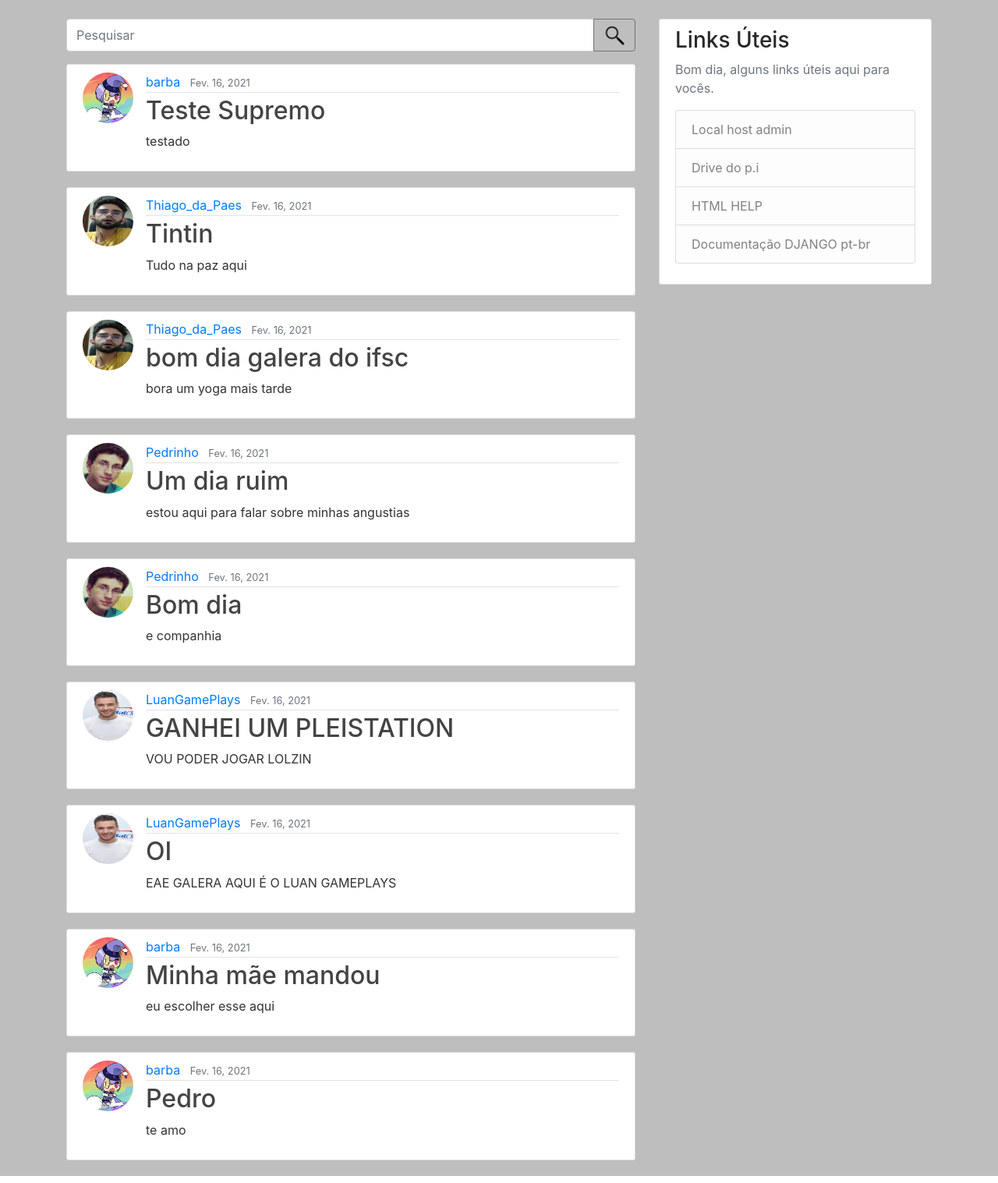
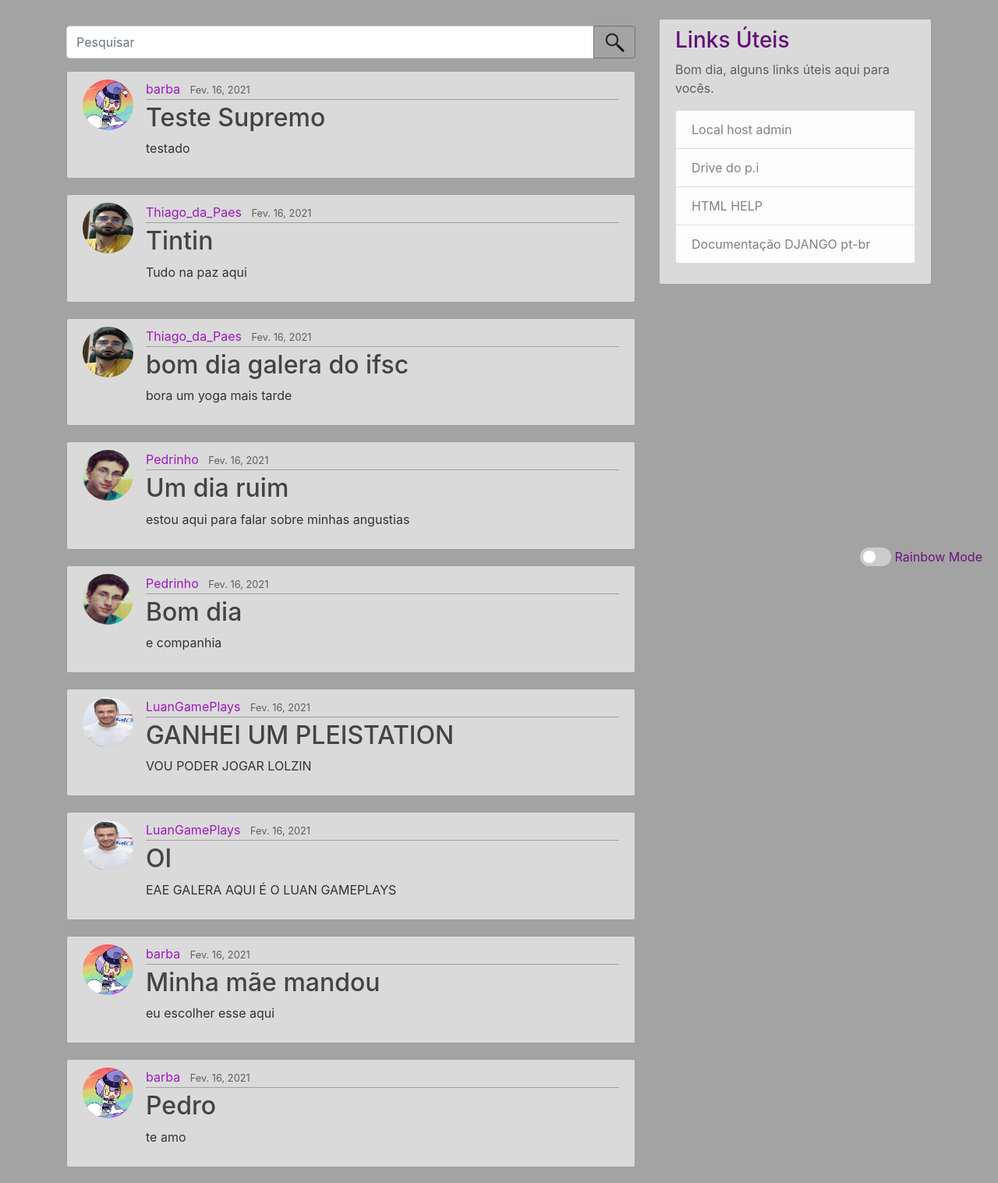
Before and after one commit to BarbaraMafra/Flowter, a Django app: page / in a window 1280 px wide. Shown: the part 56-1573 px from the top of the page at 78% size. Run offline with Django 3.2, Linux system fonts and the light colour scheme; data comes from the database, SQL or seed files in the repository; both versions use the stored data as it was after the commit; some libraries are stand-ins or nearby versions.

Commit message:
Rainbow Mode + Design CSS

```diff
--- a/blog/static/blog/main.css
+++ b/blog/static/blog/main.css
@@ -1,5 +1,5 @@
 body {
-  background: #bebebe;
+  background: #a3a3a3;
   color: #333333;
   margin-top: 5rem;
 }
@@ -7,7 +7,7 @@ body {
 
 
 h1, h2, h3, h4, h5, h6 {
-  color: #272727;
+  color: #631077;
 }
 
 ul {
@@ -31,9 +31,9 @@ ul {
 }
 
 .content-section {
-  background: #ffffff;
+  background: #dadada;
   padding: 10px 20px;
-  border: 1px solid #dddddd;
+  border: 1px solid #a0a0a0;
   border-radius: 3px;
   margin-bottom: 20px;
 }
@@ -43,7 +43,7 @@ ul {
 }
 
 a.article-title:hover {
-  color: #428bca;
+  color: #6f1286;
   text-decoration: none;
 }
 
@@ -60,11 +60,11 @@ a.article-title:hover {
 .article-metadata {
   padding-bottom: 1px;
   margin-bottom: 4px;
-  border-bottom: 1px solid #e3e3e3
+  border-bottom: 1px solid #a0a0a0
 }
 
 .article-metadata a:hover {
-  color: #333;
+  color: rgb(51, 51, 51);
   text-decoration: none;
 }
 
@@ -103,3 +103,49 @@ a.article-title:hover {
 .img-profile:hover {
   box-shadow: 0 0 0 0.2rem rgba(255, 255, 255, 0.5)
 }
+
+a {
+  color: #a018c2;
+
+}
+
+a:hover {
+  color: #b41dda;
+}
+a.mr-2:hover{
+  color: #8714a3;
+}
+
+.text-muted {
+  color: #5f5f5f!important;
+}
+
+.border-bottom {
+  border-bottom: 1px solid #a0a0a0!important;
+}
+
+.btn-outline-info {
+  color: #a018c2;
+  background-color: #afafaf;
+  background-image: none;
+  border-color: #a018c2;
+}
+
+.btn-outline-info:hover {
+  background-color: #a018c2;
+  border-color: #a018c2;
+
+}
+.form-control:hover {
+  box-shadow: 0 0 0 0.2rem rgba(195, 0, 255, 0.5);
+}
+
+.form-control:focus {
+  box-shadow: 0 0 0 0.2rem rgba(195, 0, 255, 0.5);
+  border-color: #a018c2;
+}
+
+input.form-control-file:hover{
+  color: #b41dda;
+
+}
--- a/blog/templates/blog/home.html
+++ b/blog/templates/blog/home.html
@@ -1,5 +1,76 @@
 {% extends "blog/base.html" %}
 {% block content %}
+<style>
+  .switch {
+    position: relative;
+    display: inline-block;
+    width: 40px;
+    height: 24px;
+  }
+
+  .switch input {
+    opacity: 0;
+    width: 0;
+    height: 0;
+  }
+
+  .slider {
+    position: absolute;
+    cursor: pointer;
+    top: 0;
+    left: 0;
+    right: 0;
+    bottom: 0;
+    background-color: #ccc;
+    -webkit-transition: .4s;
+    transition: .4s;
+  }
+
+  .slider:before {
+    position: absolute;
+    content: "";
+    height: 16px;
+    width: 16px;
+    left: 4px;
+    bottom: 4px;
+    background-color: white;
+    -webkit-transition: .4s;
+    transition: .4s;
+  }
+
+  input:checked + .slider {
+    background-color: #a018c2;
+  }
+
+  input:focus + .slider {
+    box-shadow: 0 0 1px #a018c2;
+  }
+
+  input:checked + .slider:before {
+    -webkit-transform: translateX(16px);
+    -ms-transform: translateX(16px);
+    transform: translateX(16px);
+  }
+
+  /* Rounded sliders */
+  .slider.round {
+    border-radius: 34px;
+  }
+
+  .slider.round:before {
+    border-radius: 50%;
+  }
+  </style>
+<div id="diva" class="col-auto my-1">
+  <div style="position:fixed;bottom:0;right:0;padding:10px;padding-right:20px">
+    <label class="switch">
+      <input type="checkbox" name="tester" id="tester" onclick="displayContent(posts)">
+      <span class="slider round"></span>
+    </label>
+    <span style="color:#6b1281">
+  Rainbow Mode</span>
+  </div>
+</div>
 <div class="input-group mb-3">
   <input id="searchbar" name="searchbar" type="text" class="form-control" placeholder="Pesquisar" aria-label="Pesquisar" aria-describedby="basic-addon2">
   <div class="input-group-append">
@@ -21,22 +92,63 @@
           'url_post' : `{% url 'post-detail' post.id %}`
         },
         {% endfor %}
-      ]; // bloquinho de posts da galera
-      displayContent(posts); // mostra tudo (post)
-      searchbar.addEventListener('keyup', (e) => {  //verifica a teclinha teclada no pc
-        const searchString = e.target.value.toLowerCase(); // termo de pesquisa - o que o usuario ta escrevendo
-        const filtered = posts.filter(poste => { // filtra os posts baseado no que o usuario digitou
-          return (poste.title.toLowerCase().includes(searchString) // titulo
-          || poste.content.toLowerCase().includes(searchString) // conteudo
-          || poste.author.toLowerCase().includes(searchString)); // autor
+      ];
+      displayContent(posts);
+      searchbar.addEventListener('keyup', (e) => {
+        const searchString = e.target.value.toLowerCase();
+        const filtered = posts.filter(poste => {
+          return (poste.title.toLowerCase().includes(searchString)
+          || poste.content.toLowerCase().includes(searchString)
+          || poste.author.toLowerCase().includes(searchString));
         });
-        displayContent(filtered); // mostra os posts encontrados imediatamente
-        console.log(filtered); // debugado
+        displayContent(filtered);
+        console.log(filtered);
       });
+      const cores = [
+          "#ffbcbc", // vermelho
+          "#ffdcbc", // laranja
+          "#ffeebc", // amarelo
+          "#e8ffbc", // verde
+          "#bcffc8", // verdeperto
+          "#bcfff3", // cianeto
+          "#bce3ff", // azulim
+          "#bebcff", // azul
+          "#e0bcff", // purpurina
+          "#ffbced", // pinko
+          "#ffbcce", // pinkão
+        ];
+      let count = -1;
+      function contarepete() {
+        count += 1;
+        if(count > cores.length-1)
+          count = 0;
+        console.log(count)
+        return cores[count];
+      }
+      function displayContent(poster) {
+        const caixinha = document.getElementById("tester");
 
-
-      function displayContent(poster) { // enfia html na veia da pagina (posts)
-        const htmlString = poster.map((post) => {
+        if(caixinha.checked) {
+          var htmlString = poster.map((post) => {
+          return `
+        <article class="media content-section flow" style="background-color:${contarepete()}">
+          <img class="rounded-circle article-img" src="${post.url_pic}">
+          <div class="media-body">
+            <div class="article-metadata">
+              <a class="mr-2" href="#">${post.author}</a>
+              <small class="text-muted">${post.date_posted}</small>
+            </div>
+            <h2><a class="article-title" href="${post.url_post}">${post.title}</a></h2>
+            <p class="article-content">${post.content}</p>
+          </div>
+        </article>
+        `;
+        }).join('');
+        const diva = document.getElementById("COMBOIO_FODA");
+        diva.innerHTML = htmlString;
+        }
+        else {
+          var htmlString = poster.map((post) => {
           return `
         <article class="media content-section flow">
           <img class="rounded-circle article-img" src="${post.url_pic}">
@@ -51,8 +163,12 @@
         </article>
         `;
         }).join('');
-        const diva = document.getElementById("COMBOIO_FODA"); // comboio foda - refere a barrinha de pesquisa
-        diva.innerHTML = htmlString; // aqui termina a magia
+        const diva = document.getElementById("COMBOIO_FODA");
+        diva.innerHTML = htmlString;
+        }
+
+
       }
     </script>
+
 {% endblock content %}
```
Also changed, not shown: db.sqlite3.
